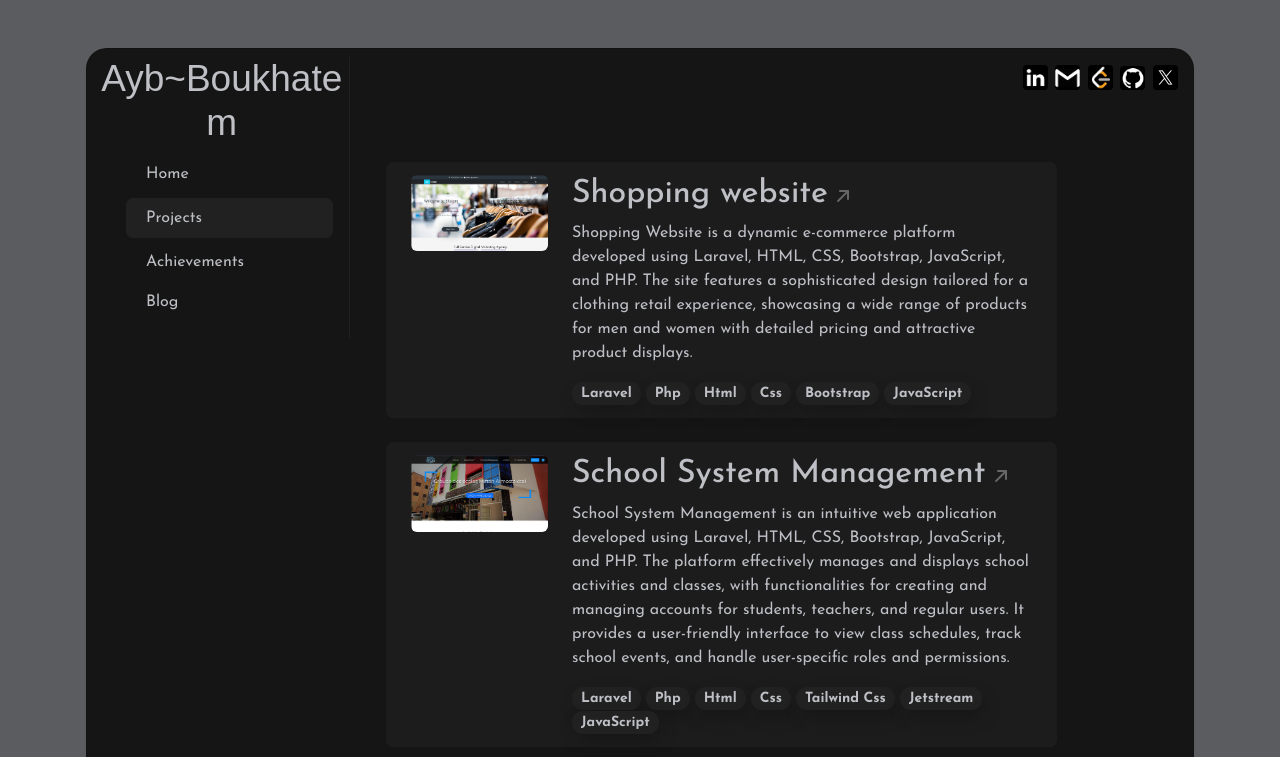
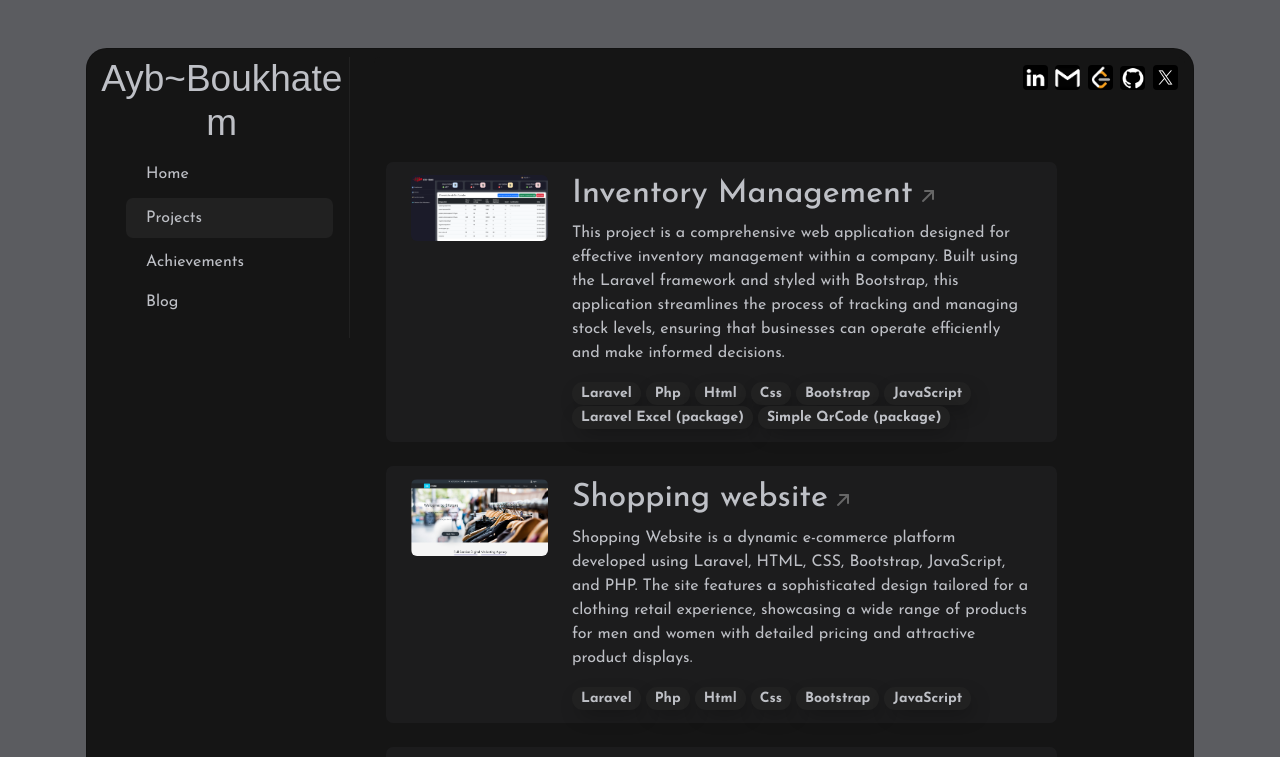
Before and after one commit to BoukhaAyo/BoukhaAyo, a plain HTML site: page pages/projects.html in a window 1280 px wide. Shown: the top 757 px of the page. Drawn offline with nearby package versions, Linux system fonts and the light colour scheme; files whose address does not match are found by name; a web font is replaced by a local one.

Commit message:
updating readme and project files

```diff
--- a/pages/projects.html
+++ b/pages/projects.html
@@ -40,9 +40,9 @@
                                 <li class="nav-item active my-1">
                                     <a class="nav-link " href="#">Projects</a>
                                 </li>
-
                                 <li class="nav-item">
-                                    <a class="nav-link" href="./achievement .html">Achievements</a>
+                                    <a class="nav-link" href="./achievement.html">Achievements</a>
+                                </li>
                                 </li>
                                 <li class="nav-item">
                                     <a class="nav-link" href="./blog.html">Blog</a>
@@ -88,7 +88,37 @@
                         </div>
                         <!-- my projects -->
                         <div class="card-body mt-4">
-                            <!-- todo Project 1 -->
+                            <!-- todo Project 1.0 -->
+                            <div class="row mt-4 projects">
+                                <div class="col-md-3">
+                                    <img src="../images/projects/project9/invenatire.png" class="d-block w-100 rounded"
+                                        alt="...">
+                                </div>
+                                <div class="col-md-9">
+                                    <h2>
+                                        <a href="https://github.com/BoukhaAyo/My-Project-Overview" target="_blank"
+                                            class="text-decoration-none project-link">Inventory Management
+                                            <img class="arrow-up-right" src="../images/icons/arrow-right.png"
+                                                alt="links image"></a>
+                                    </h2>
+                                    <p>This project is a comprehensive web application designed for effective inventory
+                                        management within a company. Built using the Laravel framework and styled with
+                                        Bootstrap, this application streamlines the process of tracking and managing
+                                        stock levels, ensuring that businesses can operate efficiently and make informed
+                                        decisions.</p>
+                                    <div class="lang_programation">
+                                        <button type="button" class="lang_prog">Laravel</button>
+                                        <button type="button" class="lang_prog">Php</button>
+                                        <button type="button" class="lang_prog">Html</button>
+                                        <button type="button" class="lang_prog">Css</button>
+                                        <button type="button" class="lang_prog">Bootstrap</button>
+                                        <button type="button" class="lang_prog">JavaScript</button>
+                                        <button type="button" class="lang_prog">Laravel Excel (package)</button>
+                                        <button type="button" class="lang_prog">Simple QrCode (package)</button>
+                                    </div>
+                                </div>
+                            </div>
+                            <!-- todo Project 1.1 -->
                             <div class="row mt-4 projects">
                                 <div class="col-md-3">
                                     <img src="../images/projects/project1/home1.png" class="d-block w-100 rounded"
```
Also changed, not shown: images/projects/project9/invenatire.png (added), 1 other file.
